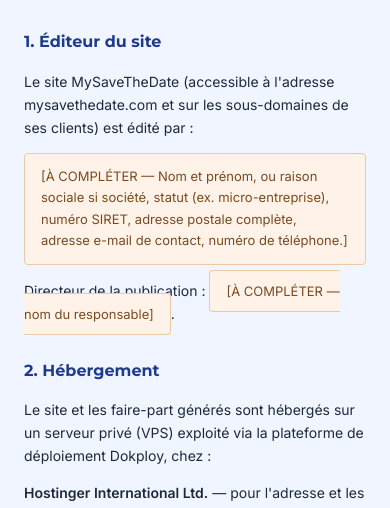
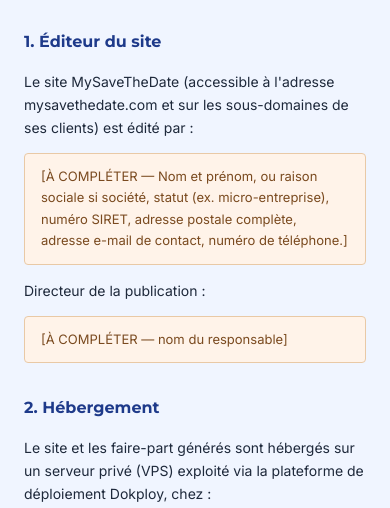
Before and after one commit to dovang55/mysavethedate-plateforme, a plain HTML site: page public/legal/mentions-legales.html in a window 390 px wide. Shown: the part 300-808 px from the top of the page. Drawn offline with Linux system fonts and the light colour scheme.

Commit message:
fix(legal): corrige le débordement du placeholder inline sur mobile
.legal-placeholder utilisé en <span> inline (ligne "Directeur de la
publication") cassait le retour à la ligne sur mobile (padding d'un
élément inline qui chevauche le texte suivant). Passé en <p> bloc comme
les autres placeholders, + display:block ajouté à la classe par sécurité.

```diff
--- a/public/legal/legal.css
+++ b/public/legal/legal.css
@@ -11,5 +11,5 @@
 h2{font-family:'Montserrat',sans-serif;font-weight:700;font-size:16px;margin:32px 0 10px;color:#1e3a8a}
 p,li{font-size:14px;color:#1e293b}
 .legal-updated{font-size:12px;color:rgba(13,31,60,.45);margin-bottom:24px}
-.legal-placeholder{background:#fff3e9;border:1px solid #e9c9a6;color:#7a4a1f;padding:12px 16px;border-radius:4px;font-size:13px}
+.legal-placeholder{display:block;background:#fff3e9;border:1px solid #e9c9a6;color:#7a4a1f;padding:12px 16px;border-radius:4px;font-size:13px}
 a{color:#2563eb}
--- a/public/legal/mentions-legales.html
+++ b/public/legal/mentions-legales.html
@@ -29,7 +29,8 @@
     [À COMPLÉTER — Nom et prénom, ou raison sociale si société, statut (ex. micro-entreprise),
     numéro SIRET, adresse postale complète, adresse e-mail de contact, numéro de téléphone.]
   </p>
-  <p>Directeur de la publication : <span class="legal-placeholder">[À COMPLÉTER — nom du responsable]</span>.</p>
+  <p>Directeur de la publication :</p>
+  <p class="legal-placeholder">[À COMPLÉTER — nom du responsable]</p>
 
   <h2>2. Hébergement</h2>
   <p>Le site et les faire-part générés sont hébergés sur un serveur privé (VPS) exploité via la plateforme de déploiement Dokploy, chez :</p>
```
